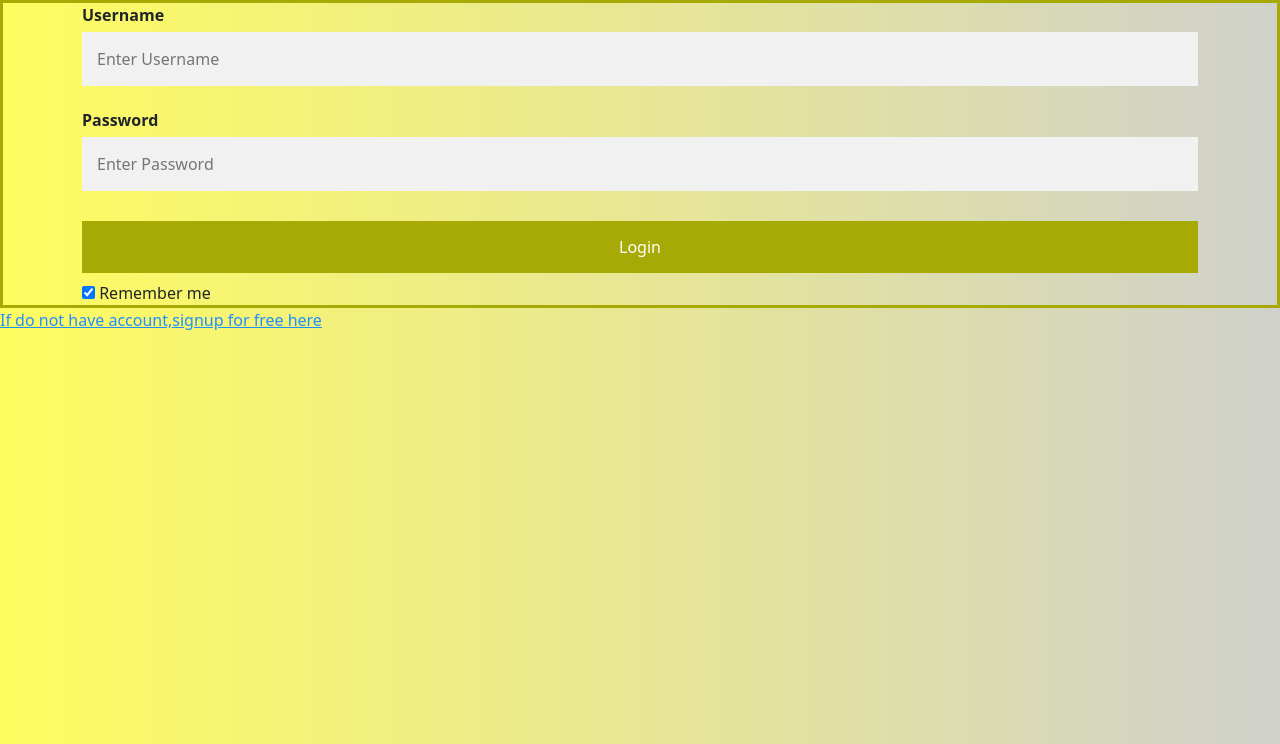
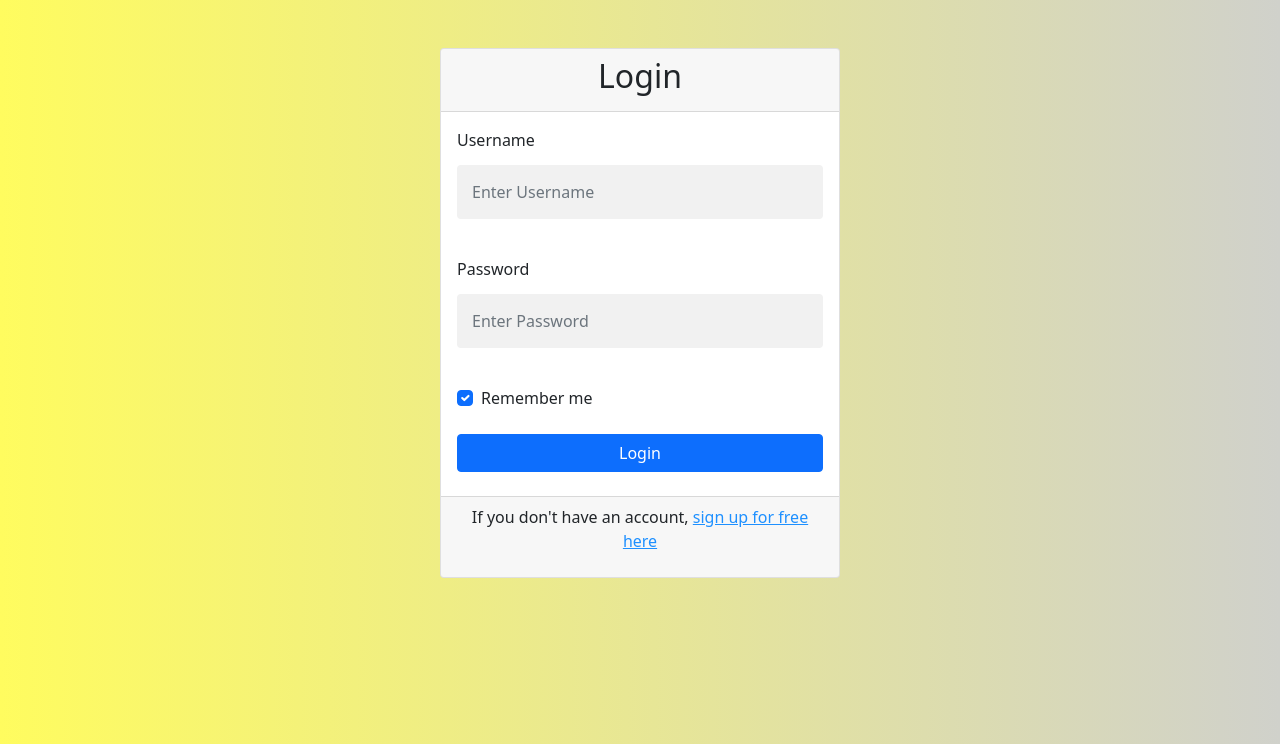
Before and after one commit to MinnuJohn/webcompare_project, a Flask app: page / in a window 1280 px wide. Shown: the part 56-800 px from the top of the page. Run offline with Flask 2, Linux system fonts and the light colour scheme; parts of the project's set-up code (start-up, migrations or seed data) failed here and were passed over.

Commit message:
login card

```diff
--- a/static/styles.css
+++ b/static/styles.css
@@ -5,9 +5,9 @@ body {
   background: linear-gradient(to right, #fffc5f, #d0d1cb);
   min-height: 100vh;
 }
-form {
+/* form {
     border: 3px solid  #a7aa04;
-  }
+  } */
 
   /* Full-width inputs */
   input[type=text], input[type=password] {
@@ -36,10 +36,10 @@ form {
   }
 
 
-  /* Add padding to containers */
-  /* .container {
+  Add padding to containers */
+  .container {
     padding: 16px;
-  } */
+  }
 
 
 
--- a/templates/login.html
+++ b/templates/login.html
@@ -29,20 +29,32 @@
 <form action="/user_page" method="POST">
 
 
-    <div class="container">
-      <label for="uname"><b>Username</b></label>
-      <input type="text" placeholder="Enter Username" name="uname" required>
-
-      <label for="psw"><b>Password</b></label>
-      <input type="password" placeholder="Enter Password" name="psw" required>
-
-      <button type="submit">Login</button>
-      <label>
-        <input type="checkbox" checked="checked" name="remember"> Remember me
-      </label>
+  <div class="container">
+    <div class="card mx-auto mt-5" style="max-width: 400px;">
+        <div class="card-header">
+            <h2 class="text-center">Login</h2>
+        </div>
+        <div class="card-body">
+            <form action="/user_page" method="POST">
+                <div class="mb-3">
+                    <label for="uname" class="form-label">Username</label>
+                    <input type="text" class="form-control" id="uname" name="uname" placeholder="Enter Username" required>
+                </div>
+                <div class="mb-3">
+                    <label for="psw" class="form-label">Password</label>
+                    <input type="password" class="form-control" id="psw" name="psw" placeholder="Enter Password" required>
+                </div>
+                <div class="mb-3 form-check">
+                    <input type="checkbox" class="form-check-input" id="remember" name="remember" checked>
+                    <label class="form-check-label" for="remember">Remember me</label>
+                </div>
+                <button type="submit" class="btn btn-primary">Login</button>
+            </form>
+        </div>
+        <div class="card-footer text-center">
+            <p>If you don't have an account, <a href="{{ url_for('registerform') }}">sign up for free here</a></p>
+        </div>
     </div>
-  </form>
-
-  <a href="{{url_for('registerform')}}">If do not have account,signup for free here</a><br>
+</div>
 
 {% endblock %}
```
